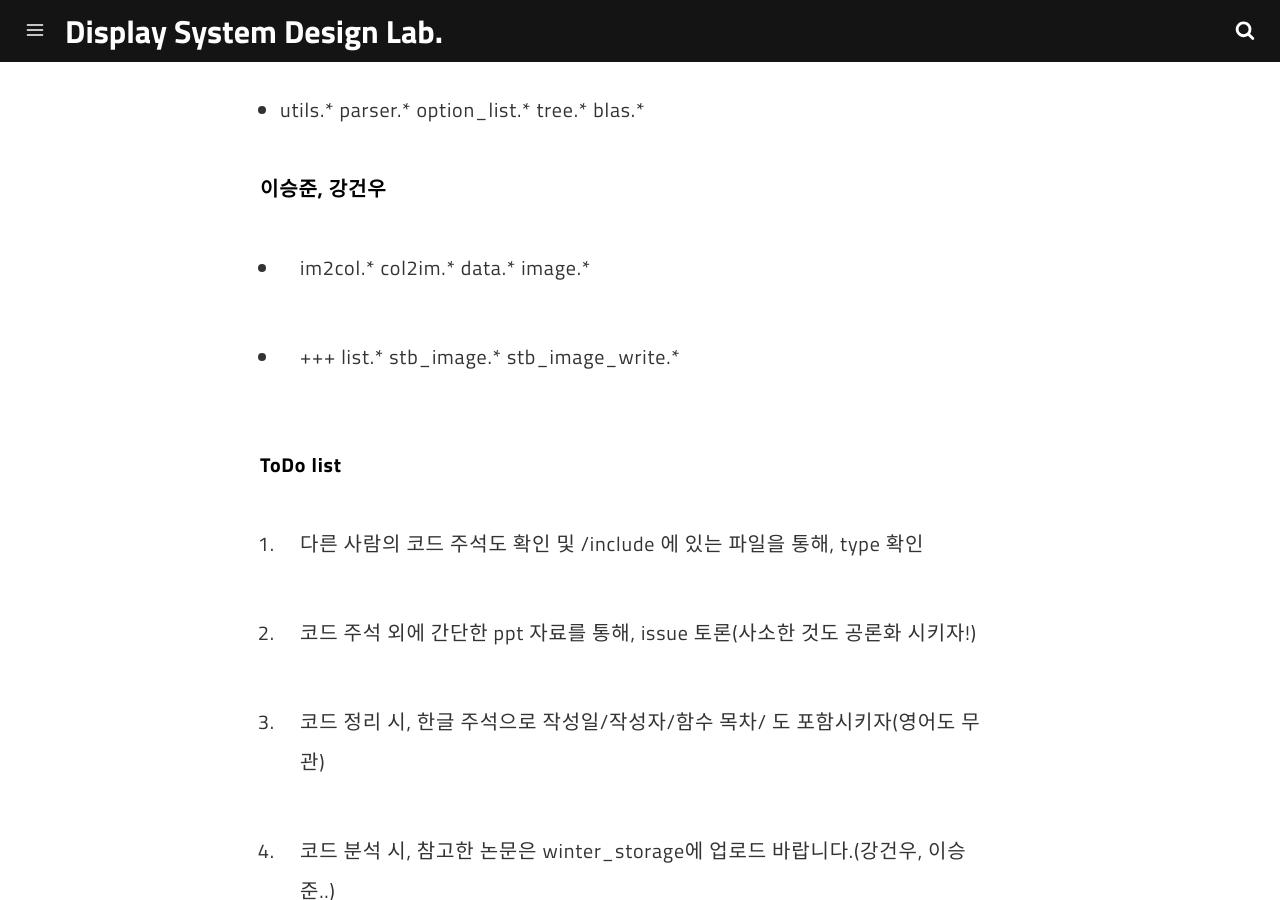
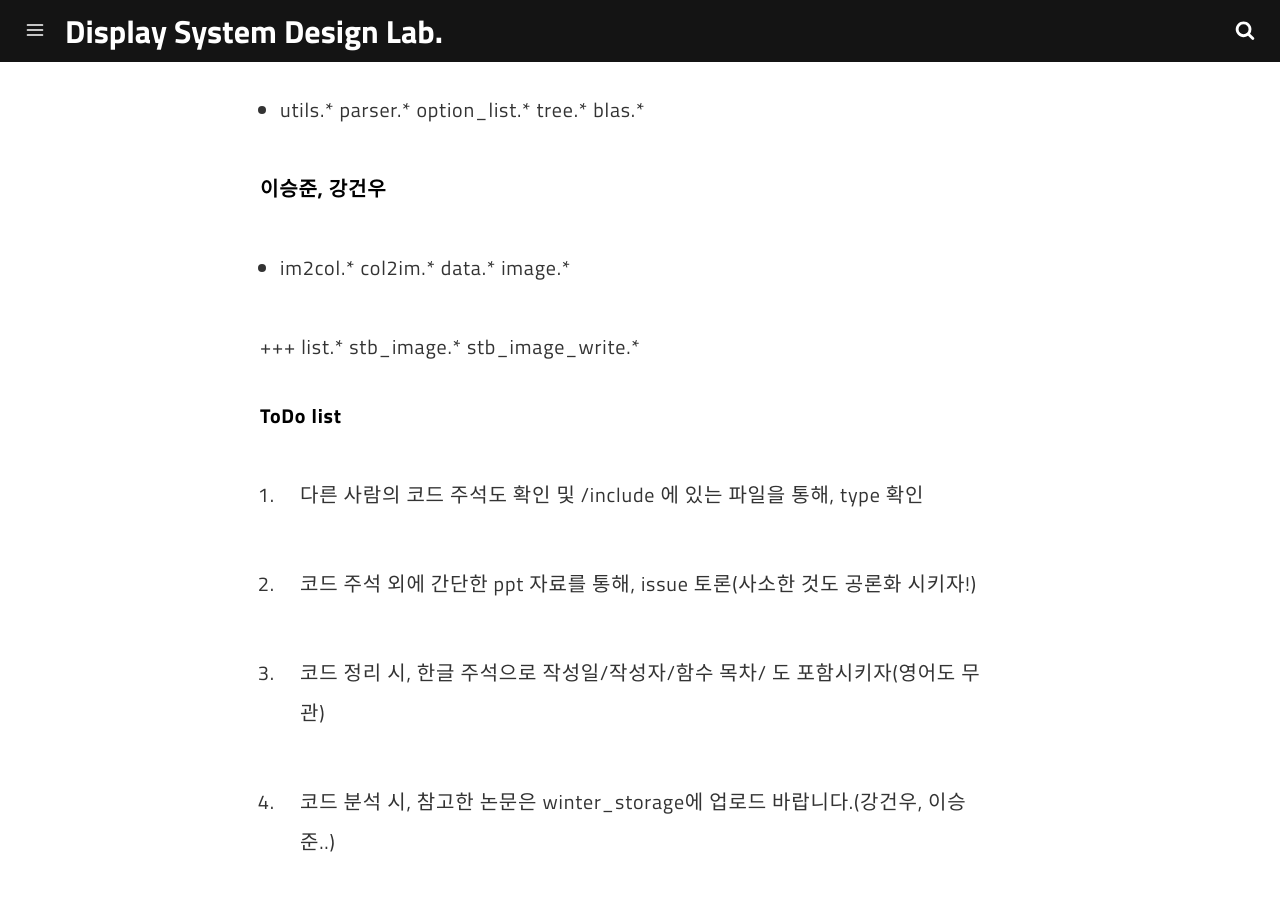
Before and after one commit to DSDL-DeepNetwork/DSDL-DeepNetwork.github.io, a Jekyll site: the page built from _posts/2018-01-16-week2.md, in a window 1280 px wide and 900 px high, scrolled down 1063 px. Built offline with Jekyll 4.4.1, drawn with Linux system fonts in a browser that asks for light colours; comment, search, counter and statistics services are not loaded.

```diff
--- a/_posts/2018-01-16-week2.md
+++ b/_posts/2018-01-16-week2.md
@@ -27,7 +27,7 @@ DSDL, Sogang University
 #### 이승준, 강건우
 - im2col.*  col2im.*  data.*  image.*
 
-- +++ list.*  stb_image.*  stb_image_write.*
+ +++ list.*  stb_image.*  stb_image_write.*
 
 
 #### ToDo list
```
